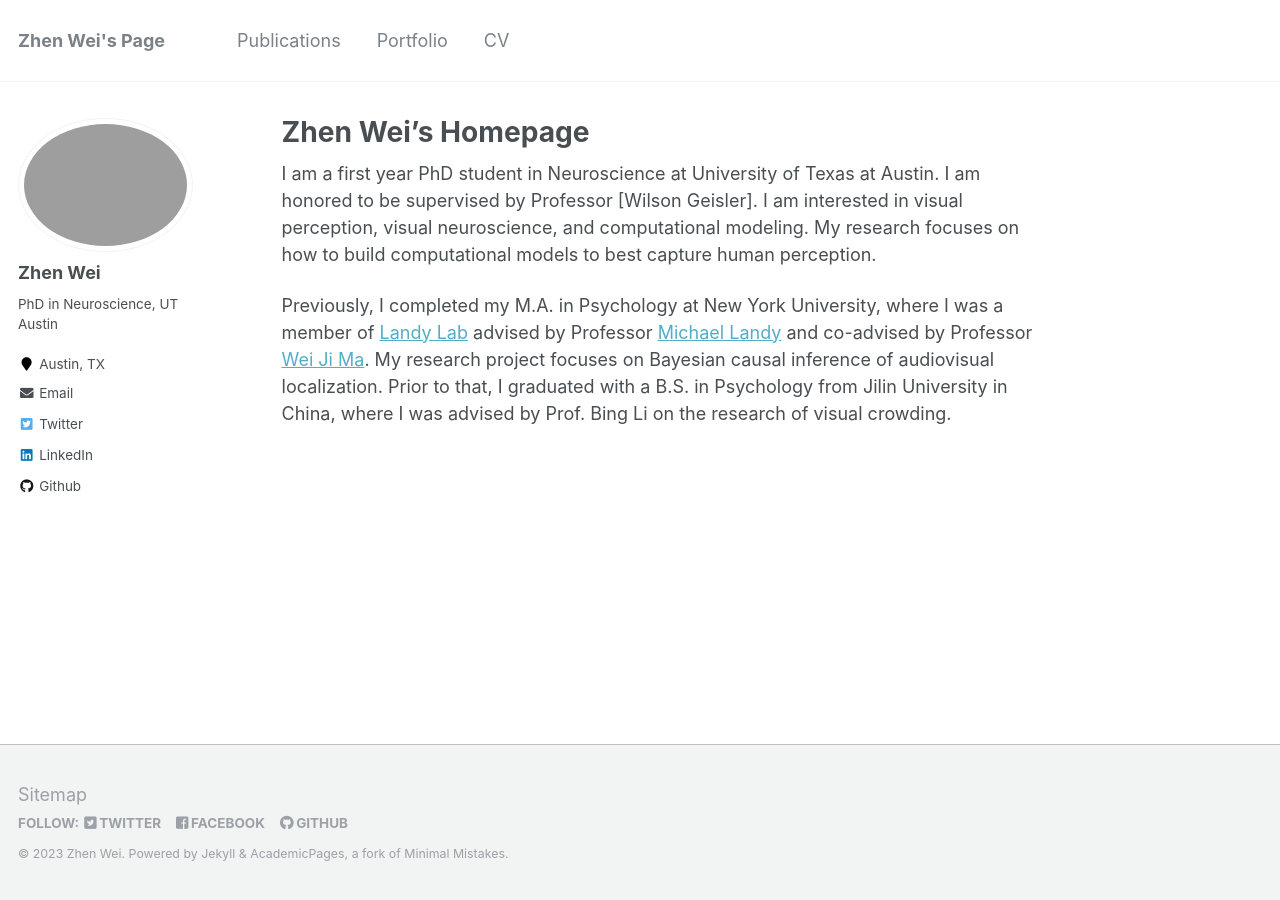
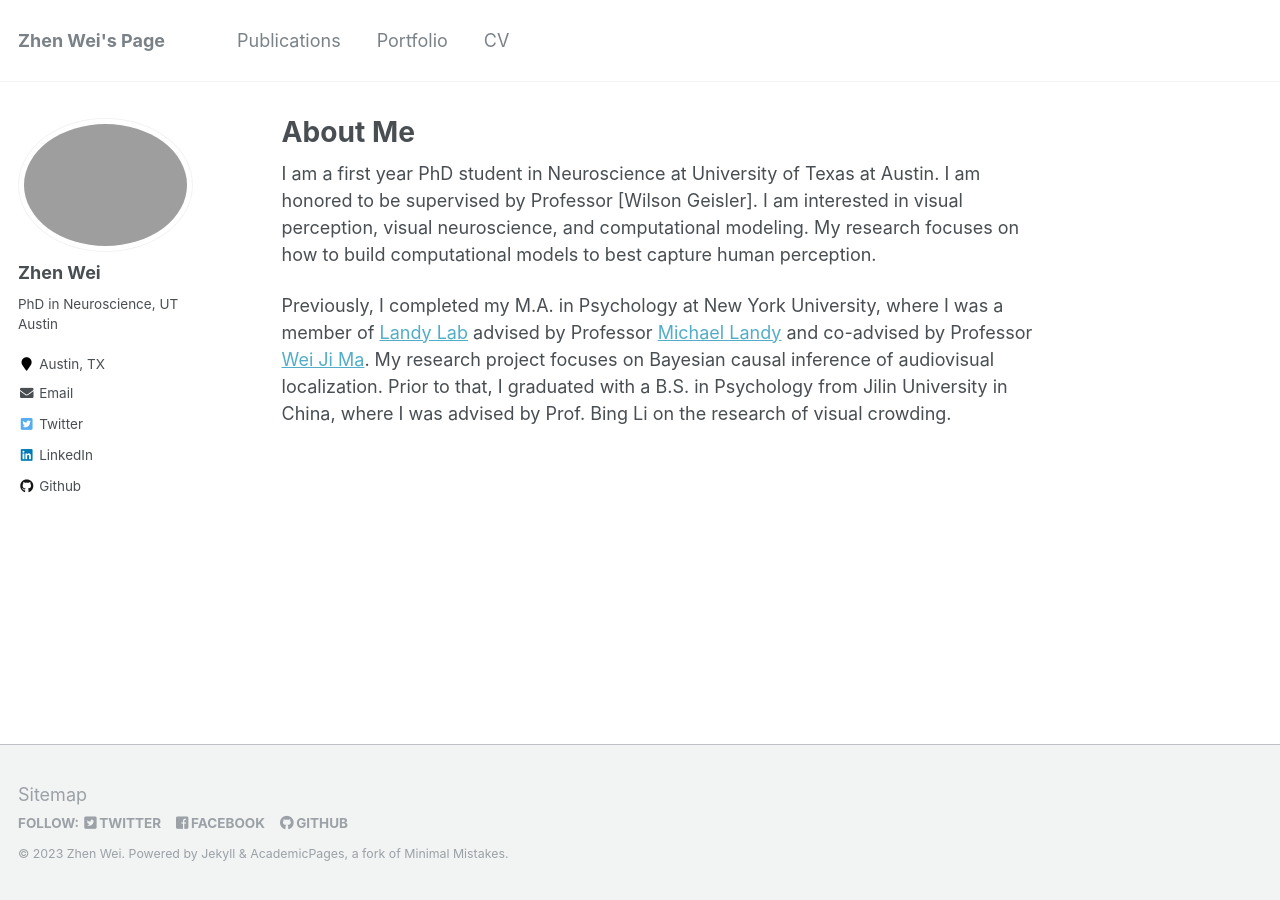
Before and after one commit to zhenwei-psych/zhenwei-psych.github.io, a Jekyll site: the page built from _pages/about.md, in a window 1280 px wide. Built offline with Jekyll 4.4.1, drawn with Linux system fonts in a browser that asks for light colours.

Commit message:
Update about.md

```diff
--- a/_pages/about.md
+++ b/_pages/about.md
@@ -1,6 +1,6 @@
 ---
 permalink: /
-title: "Zhen Wei's Homepage"
+title: "About Me"
 excerpt: "About Me"
 author_profile: true
 redirect_from:
```
